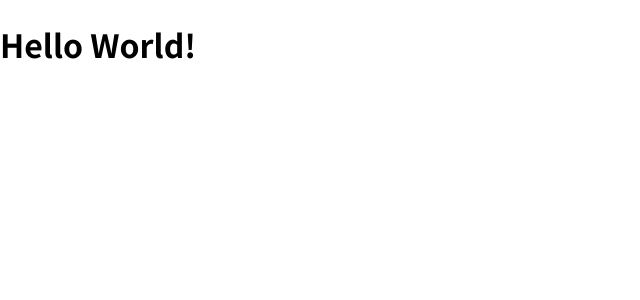
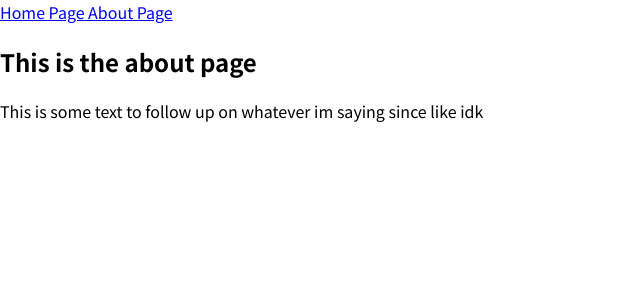
Before and after one commit to TheDude957/Soen341, a JavaScript app: page /test2 in a window 1280 px wide. Shown: the top 300 px of the page, without its empty margins (0-640 px from the left). Built offline with nearby package versions, Linux system fonts and the light colour scheme.

Commit message:
Testing out react router dom

```diff
--- a/Setup.js
+++ b/Setup.js
@@ -1,6 +1,8 @@
 // Import the functions you need from the SDKs you need
+import firebase from 'firebase/app';
 import { initializeApp } from "firebase/app";
 import { getAnalytics } from "firebase/analytics";
+import  getDatabase  from "firebase/database";
 // TODO: Add SDKs for Firebase products that you want to use
 // https://firebase.google.com/docs/web/setup#available-libraries
 
@@ -9,6 +11,7 @@ import { getAnalytics } from "firebase/analytics";
 const firebaseConfig = {
   apiKey: "AIzaSyCTe5i6NnFoEIoxaxosnNcQOhlNWQQ6a5U",
   authDomain: "soen341webstore-5485f.firebaseapp.com",
+  databaseURL: "https://soen341webstore-5485f-default-rtdb.firebaseio.com",
   projectId: "soen341webstore-5485f",
   storageBucket: "soen341webstore-5485f.appspot.com",
   messagingSenderId: "237531517187",
@@ -21,4 +24,4 @@ if (!firebase.apps.length) {
   firebase.initializeApp(firebaseConfig);
 }
 
-export { firebase };
+export {firebase};
--- a/src/App.js
+++ b/src/App.js
@@ -1,8 +1,20 @@
+import {BrowserRouter as Router, Routes, Route, Link} from 'react-router-dom';
+import Test1 from './test1';
+import Test2 from './test2';
 function App() {
   return (
-    <div>
-      <h1>Hello World!</h1>
-    </div>
+    <Router>
+      <nav>
+        <Link to = "/"> Home Page</Link>
+        <Link to = "/test2"> About Page</Link>
+      </nav>
+      <Routes>
+        <Route path ="/" element ={<Test1/>}/>
+        <Route path="/test2" element = {<Test2/>}/>
+      </Routes>
+
+
+    </Router>
   );
 }
 
--- /dev/null
+++ b/src/test1.js
@@ -0,0 +1,10 @@
+
+function Test1() {
+    return (
+        <div>
+        <h2>This is the glorious home page </h2>
+        <img src="Images/Group_A.png" alt="logo"></img>
+        </div>
+    );
+}
+export default Test1;
--- /dev/null
+++ b/src/test2.js
@@ -0,0 +1,9 @@
+
+function Test2() {
+    return (
+        <div><h2>This is the about page </h2>
+        This is some text to follow up on whatever im saying since like idk</div>
+
+    );
+}
+export default Test2;
```
